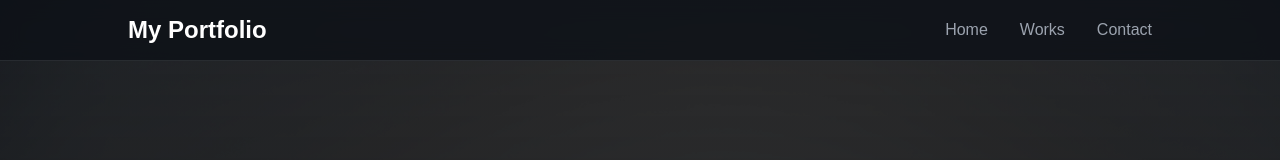
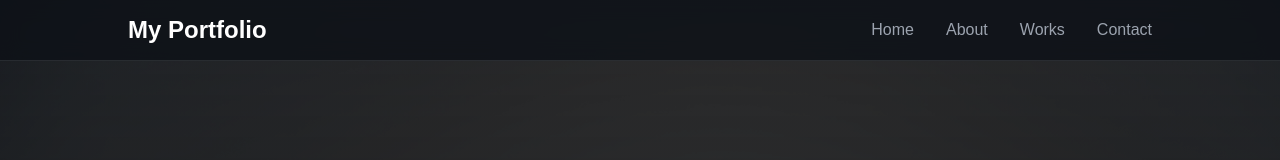
Before and after one commit to yuuto0816/profile-site, a Next.js app: page / in a window 1280 px wide. Shown: the top 160 px of the page. Built offline with nearby package versions, Linux system fonts and the light colour scheme.

Commit message:
feat: ページ内ナビゲーションにスムーズスクロールを実装

```diff
--- a/src/app/globals.css
+++ b/src/app/globals.css
@@ -7,6 +7,10 @@ body,
   box-sizing: border-box;
   margin: 0;
   padding: 0;
+}
+
+html {
+  scroll-behavior: smooth;
 }
 
 body {
--- a/src/app/page.tsx
+++ b/src/app/page.tsx
@@ -7,7 +7,9 @@ import Works from '@/components/Works';
 const HomePage = () => {
   return (
     <> {/*複数の要素を並べるため、フラグメント <> で囲みます*/}
-      <div className={styles.heroSection}>
+
+      {/* ↓↓↓ このdivに id="home" を追加します ↓↓↓ */}
+      <div id="home" className={styles.heroSection}>
         {/* ... (ヒーローセクションの中身は変更なし) ... */}
         <h1 className={styles.title}>
           [あなたのキャッチフレーズ]
--- a/src/components/AboutMe.tsx
+++ b/src/components/AboutMe.tsx
@@ -1,19 +1,19 @@
-"use client"; // Framer Motionを使うコンポーネントにも必要です
+"use client";
 
-import { motion } from 'framer-motion'; // ← motionをインポート
+import { motion } from 'framer-motion';
 import styles from './AboutMe.module.css';
 
 const AboutMe = () => {
   const skills = ["HTML", "CSS", "JavaScript", "TypeScript", "React", "Next.js", "Git"];
 
   return (
-    // <section> を <motion.section> に変更し、アニメーションの指示を追加
     <motion.section
+      id="about" // ← この行を追加します
       className={styles.section}
-      initial={{ opacity: 0, y: 50 }} // 初期状態：透明で、少し下にある
-      whileInView={{ opacity: 1, y: 0 }} // 画面内に入ったら：不透明になり、元の位置に戻る
-      viewport={{ once: true, amount: 0.3 }} // アニメーションを1回だけ再生、要素が30%見えたら開始
-      transition={{ duration: 0.8, ease: "easeOut" }} // 0.8秒かけてアニメーション
+      initial={{ opacity: 0, y: 50 }}
+      whileInView={{ opacity: 1, y: 0 }}
+      viewport={{ once: true, amount: 0.3 }}
+      transition={{ duration: 0.8, ease: "easeOut" }}
     >
       <div className={styles.container}>
         <div className={styles.imageWrapper}>
--- a/src/components/Header.tsx
+++ b/src/components/Header.tsx
@@ -16,15 +16,18 @@ const Header = () => {
     <header className={styles.header}>
       <div className={styles.container}>
         <div className={styles.logo}>
-          <Link href="/">My Portfolio</Link>
+          {/* ↓↓↓ Homeへのリンクもアンカーリンクに変更 ↓↓↓ */}
+          <Link href="/#home">My Portfolio</Link>
         </div>
 
         {/* PC用ナビゲーション */}
         <nav className={`${styles.nav} ${styles.pcNav}`}>
           <ul>
-            <li><Link href="/">Home</Link></li>
-            <li><Link href="/works">Works</Link></li>
-            <li><Link href="/contact">Contact</Link></li>
+            {/* ↓↓↓ ここのリンクをすべて変更します ↓↓↓ */}
+            <li><Link href="/#home">Home</Link></li>
+            <li><Link href="/#about">About</Link></li>
+            <li><Link href="/#works">Works</Link></li>
+            <li><Link href="/#contact">Contact</Link></li>
           </ul>
         </nav>
 
@@ -44,9 +47,11 @@ const Header = () => {
       <div className={`${styles.mobileMenu} ${isOpen ? styles.open : ''}`}>
         <nav>
           <ul>
-            <li><Link href="/" onClick={toggleMenu}>Home</Link></li>
-            <li><Link href="/works" onClick={toggleMenu}>Works</Link></li>
-            <li><Link href="/contact" onClick={toggleMenu}>Contact</Link></li>
+            {/* ↓↓↓ ここのリンクもすべて変更します ↓↓↓ */}
+            <li><Link href="/#home" onClick={toggleMenu}>Home</Link></li>
+            <li><Link href="/#about" onClick={toggleMenu}>About</Link></li>
+            <li><Link href="/#works" onClick={toggleMenu}>Works</Link></li>
+            <li><Link href="/#contact" onClick={toggleMenu}>Contact</Link></li>
           </ul>
         </nav>
       </div>
--- a/src/components/Works.tsx
+++ b/src/components/Works.tsx
@@ -22,18 +22,16 @@ const dummyWorks = [
   },
 ];
 
-// 親要素(コンテナ)用のアニメーション設定
 const containerVariants = {
   hidden: { opacity: 0 },
   visible: {
     opacity: 1,
     transition: {
-      staggerChildren: 0.2, // 子要素を0.2秒ずつずらして表示
+      staggerChildren: 0.2,
     },
   },
 };
 
-// 子要素(カード)用のアニメーション設定
 const cardVariants = {
   hidden: { y: 50, opacity: 0 },
   visible: { y: 0, opacity: 1 },
@@ -42,8 +40,8 @@ const cardVariants = {
 
 const Works = () => {
   return (
-    // セクション全体をアニメーションのトリガーにする
     <motion.section
+      id="works" // ← この行を追加します
       className={styles.section}
       variants={containerVariants}
       initial="hidden"
@@ -53,13 +51,12 @@ const Works = () => {
       <h2 className={styles.heading}>Works</h2>
       <div className={styles.gridContainer}>
         {dummyWorks.map((work) => (
-          // 各カードにもアニメーション設定を適用
           <motion.div
             key={work.id}
             className={styles.card}
             variants={cardVariants}
-            whileHover={{ y: -10, scale: 1.03 }} // ホバー時のアニメーション
-            transition={{ type: "spring", stiffness: 300 }} // バネのような動き
+            whileHover={{ y: -10, scale: 1.03 }}
+            transition={{ type: "spring", stiffness: 300 }}
           >
             <div className={styles.thumbnailPlaceholder} />
             <div className={styles.cardContent}>
```
